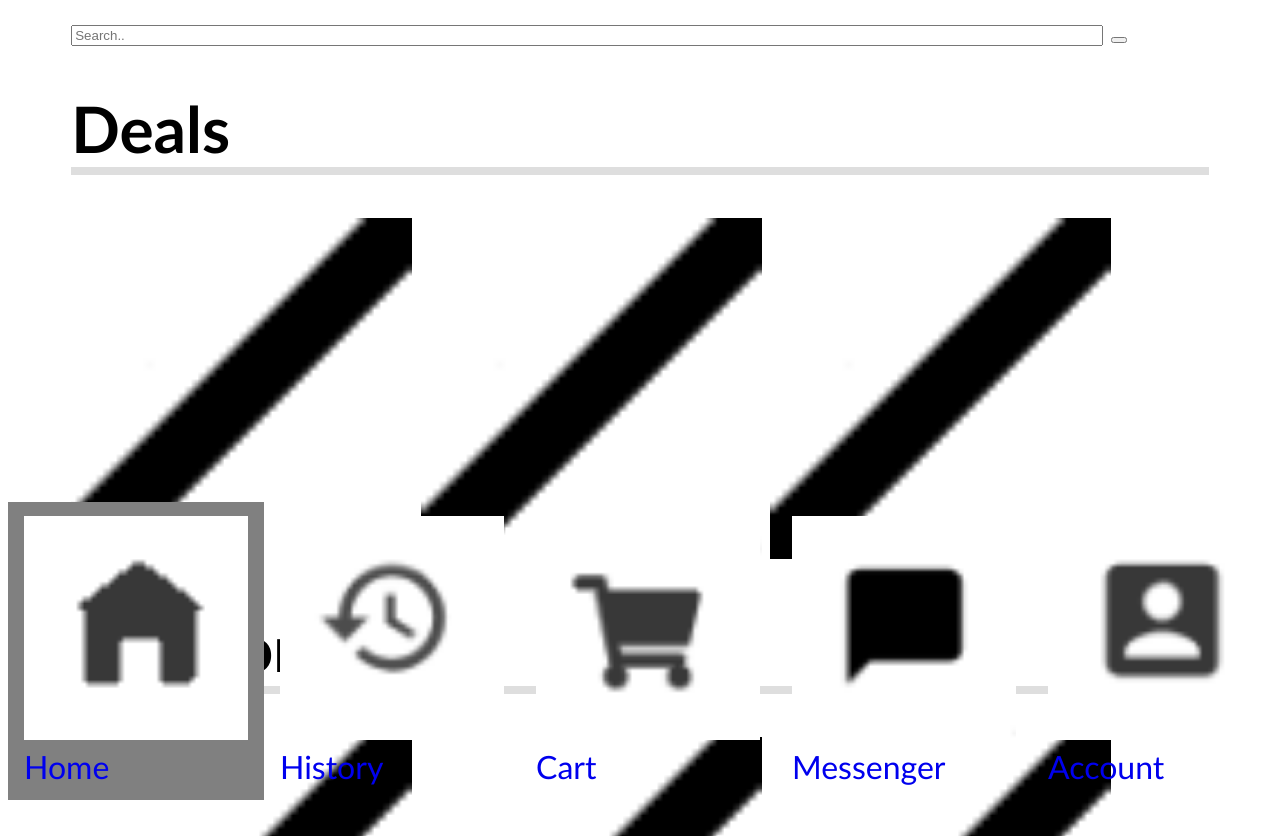
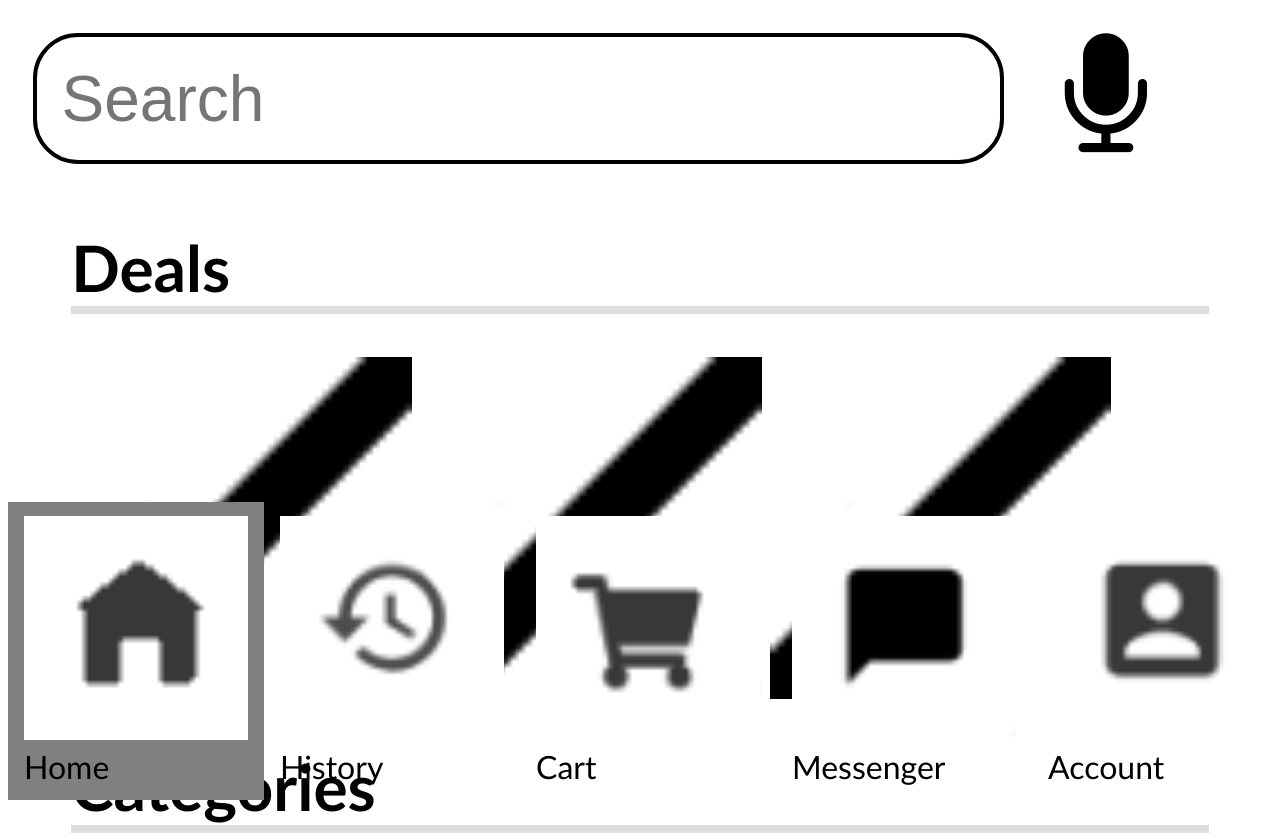
Before and after one commit to Reeahn/ProjectChefShop, a plain HTML site: page html/home.html in a window 1280 px wide. Shown: the top 836 px of the page. Drawn offline with Linux system fonts and the light colour scheme.

Commit message:
donezo i think

```diff
--- a/css/master.css
+++ b/css/master.css
@@ -1,13 +1,30 @@
-.Search input{
-  width: 90%;
-}
-
 body {
-  font-family: Calibri;
+  font-family: Calibri, Helvetica, sans-serif;
   font-size: 32px;
 }
 
-.Deals, .Categories, div.Search {
+.Search {
+  padding: 2%;
+}
+
+.Search *{
+  box-sizing: border-box;
+}
+
+.Search input[type=text]{
+  border-radius: 45px;
+  padding: 2%;
+  font-size: 64px;
+  border: 4px solid black;
+  float: left;
+  width: 80%;
+}
+
+.Search i {
+  padding: 0 5%;
+}
+
+.Deals, .Categories {
   padding-left: 5%;
   padding-right: 5%;
 }
@@ -47,12 +64,19 @@ li img {
 
 li a {
   display: block;
-  color: black:
   font-align: center;
   padding: 14px 16px;
   text-decoration: none;
 }
 
+li a:visited, li a:link {
+  color: black;
+}
+
+li a:active {
+  color: aqua;
+}
+
 .active {
   background-color: grey;
 }
--- a/html/home.html
+++ b/html/home.html
@@ -4,12 +4,13 @@
     <meta charset="utf-8">
     <title>Homepage</title>
     <link rel="stylesheet" href="../css/master.css">
+    <link rel="stylesheet" href="https://cdnjs.cloudflare.com/ajax/libs/font-awesome/4.7.0/css/font-awesome.min.css">
   </head>
   <body>
     <div class="Search">
       <form action="">
-        <input type="text" placeholder="Search.." name="search">
-        <button type="submit"><i class="fa fa-search"></i></button>
+        <input type="text" placeholder="Search" name="search">
+        <i class="fa fa-microphone fa-4x"></i>
       </form>
     </div>
     <div class="Deals">
```
